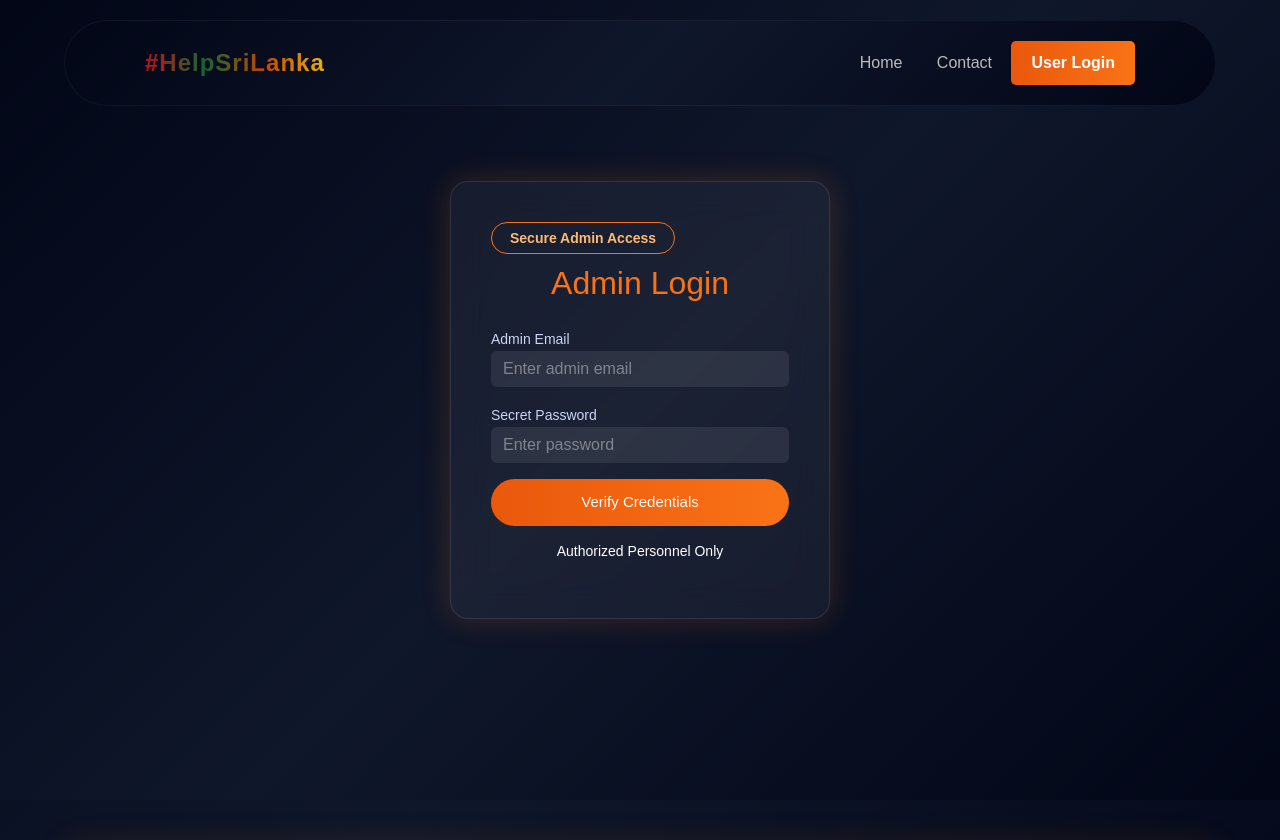
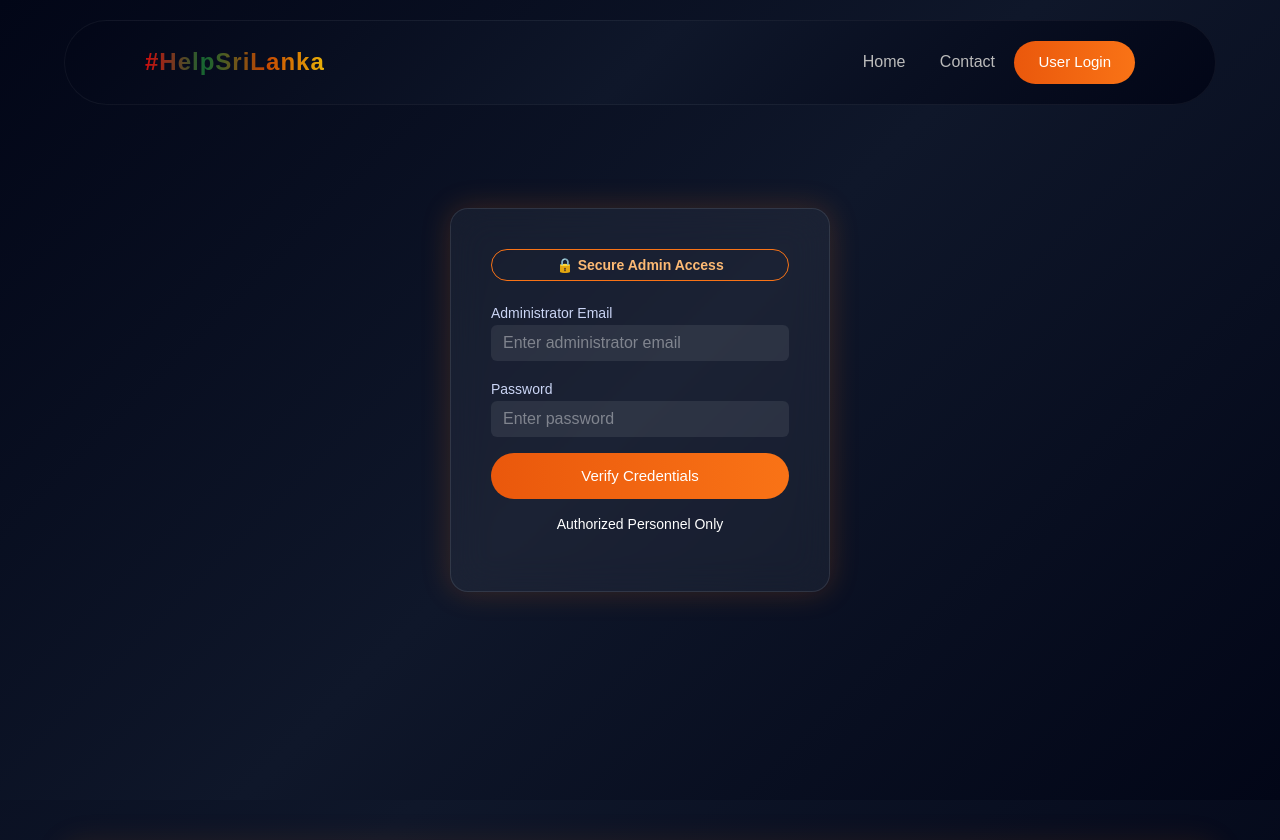
Before and after one commit to Kusalranasinghe/Flood-Relief-Management-System, a PHP site: page /adminlogin.php in a window 1280 px wide. Shown: the top 840 px of the page. Run offline with PHP 8.4, Linux system fonts and the light colour scheme; a user stored in the database is signed in.

Commit message:
Complete admin login page

```diff
--- a/adminlogin.php
+++ b/adminlogin.php
@@ -1,6 +1,32 @@
 <?php
 include 'database.php';
 session_start();
+
+$login_error = null;
+
+if ($_SERVER["REQUEST_METHOD"] == "POST") {
+    $email = $_POST['email'];
+    $password = $_POST['password'];
+
+    if (empty($email) || empty($password)) {
+        echo "<script>alert('Please fill in all fields.');</script>";
+        exit;
+    } else {
+        $sql = "SELECT * FROM admin WHERE email='$email' AND password='$password'";
+        $result = mysqli_query($conn, $sql);
+
+        if (mysqli_num_rows($result) == 1) {
+            $row = mysqli_fetch_assoc($result);
+            $_SESSION['admin_id'] = $row['id'];
+            $_SESSION['admin_email'] = $row['email'];
+            header("Location: admindashboard.php");
+            exit;
+        } else {
+            $login_error = "⚠️ Access Denied. Invalid Credentials.";
+        }
+    }
+    mysqli_close($conn);
+}
 ?>
 
 <!DOCTYPE html>
@@ -22,28 +48,29 @@ session_start();
         <nav>
             <a href="index.php">Home</a>
             <a href="#footer">Contact</a>
-            <button class="start-btn" onclick="window.location.href='userlogin.php'">User Login</button>
+            <button class="btn-login" style="width:auto;padding:10px 24px;" onclick="window.location.href='userlogin.php'">User Login</button>
         </nav>
     </header>
 
     <div class="form">
         <div class="login-container">
             <form action="<?php echo htmlspecialchars($_SERVER["PHP_SELF"]); ?>" method="POST" class="login-card">
-                <div class="badge" style="margin-bottom: 10px; display: inline-block;">Secure Admin Access</div>
-                <h2>Admin Login</h2>
+                <div class="badge" style="margin-bottom: 20px; display: block; text-align: center;">🔒 Secure Admin Access</div>
 
                 <div class="mb-3">
-                    <label>Admin Email</label>
-                    <input type="text" name="email" class="form-control" placeholder="Enter admin email">
+                    <label>Administrator Email</label>
+                    <input type="text" name="email" id="admin_email" class="form-control" placeholder="Enter administrator email">
                 </div>
 
                 <div class="mb-3">
-                    <label>Secret Password</label>
-                    <input type="password" name="password" class="form-control" placeholder="Enter password">
+                    <label>Password</label>
+                    <input type="password" name="password" id="admin_password" class="form-control" placeholder="Enter password">
                 </div>
 
+                <?php if (isset($login_error)): ?>
+                    <div style="color:#ff4d4d;font-size:13px;margin-bottom:12px;text-align:center;"> <?php echo $login_error; ?></div>
+                <?php endif; ?>
                 <button type="submit" class="btn-login">Verify Credentials</button>
-
                 <p class="signup-text">
                     Authorized Personnel Only
                 </p>
@@ -57,29 +84,3 @@ session_start();
 </body>
 
 </html>
-
-<?php
-if ($_SERVER["REQUEST_METHOD"] == "POST") {
-    $email = $_POST['email'];
-    $password = $_POST['password'];
-
-    if (empty($email) || empty($password)) {
-        echo "<script>alert('Please fill in all fields.');</script>";
-        exit;
-    } else {
-        $sql = "SELECT * FROM admin WHERE email='$email' AND password='$password'";
-        $result = mysqli_query($conn, $sql);
-
-        if (mysqli_num_rows($result) == 1) {
-            $row = mysqli_fetch_assoc($result);
-            $_SESSION['admin_id'] = $row['id'];
-            $_SESSION['admin_email'] = $row['email'];
-            header("Location: admindashboard.php");
-            exit;
-        } else {
-            echo "<script>alert('Invalid Admin Credentials.');</script>";
-        }
-    }
-    mysqli_close($conn);
-}
-?>
--- a/styles.css
+++ b/styles.css
@@ -308,14 +308,18 @@ body {
 }
 
 .login-card input {
-  background: rgba(255, 255, 255, 0.08);
-  border: none;
-  color: white;
+  background: rgba(255, 255, 255, 0.08) !important;
+  border: none !important;
+  color: white !important;
 }
 
+.login-card input::placeholder {
+  color: rgba(255, 255, 255, 0.4) !important;
+}
 .login-card input:focus {
   background: rgba(255, 255, 255, 0.12);
   box-shadow: none;
+  color: white !important;
 }
 
 .btn-login {
```
Also changed, not shown: script.js (line endings or trailing spaces).
